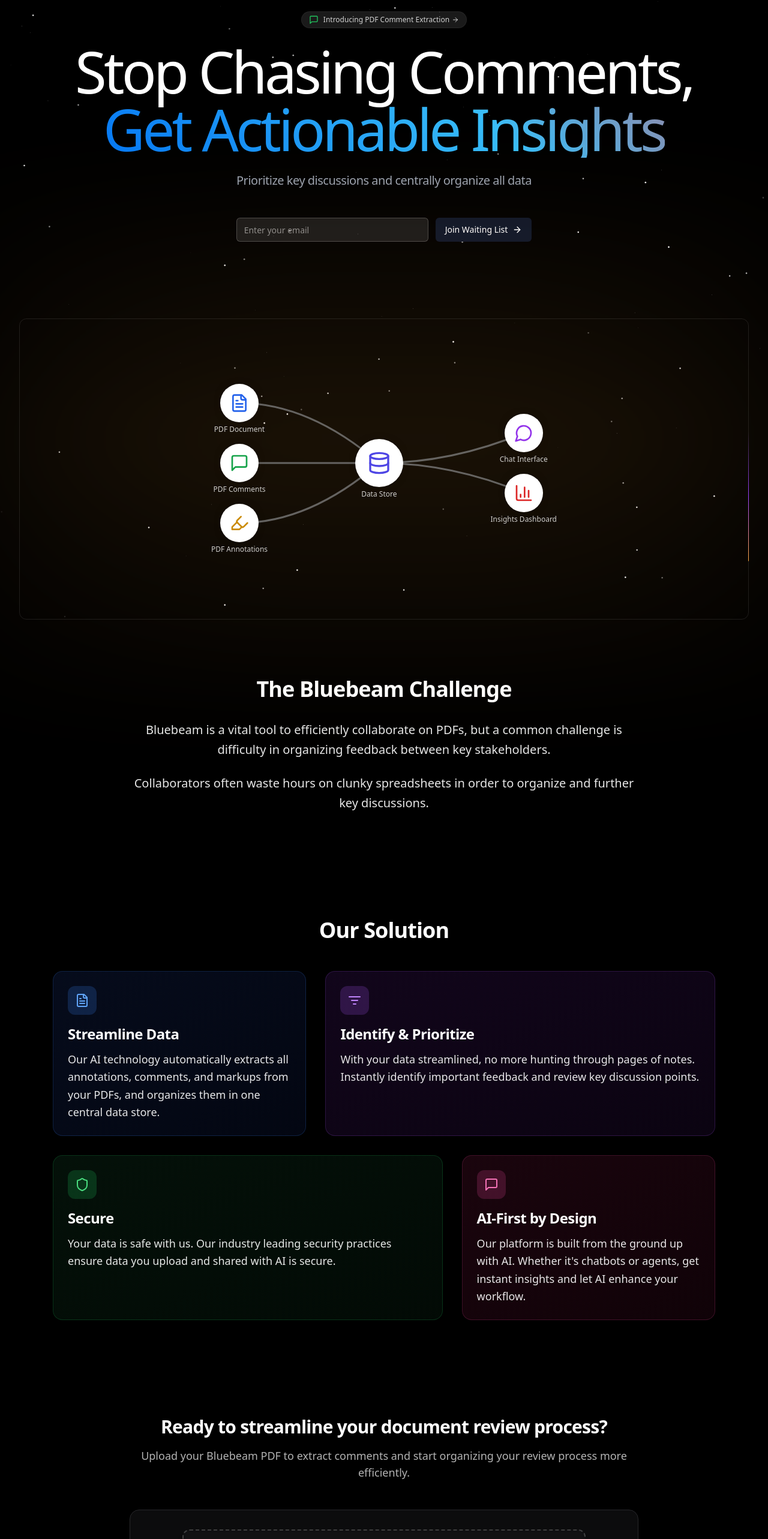
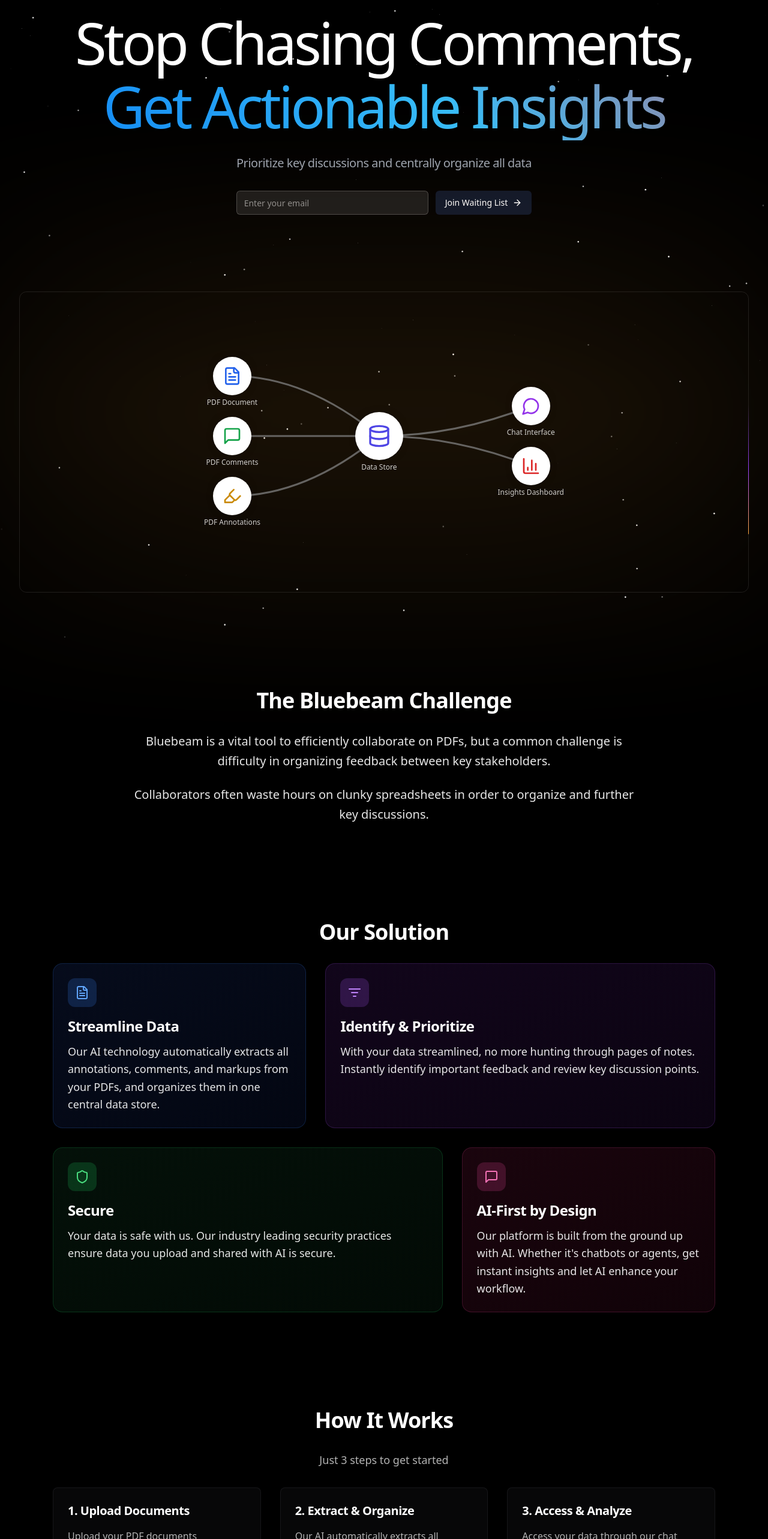
Before and after one commit to mannyyang/docubeam, a React (Vite) app: page / in a window 1280 px wide. Shown: the part 173-2739 px from the top of the page at 60% size. Built offline with nearby package versions, Linux system fonts and the light colour scheme.

Commit message:
main home page done

```diff
--- a/src/components/magicui/aurora-text.tsx
+++ b/src/components/magicui/aurora-text.tsx
@@ -18,7 +18,7 @@
 }: AuroraTextProps) {
   return (
     <motion.div
-      className={cn("inline-block", className)}
+      className={cn("block", className)}
       animate={{
         backgroundPosition: ["0% 0%", "100% 100%", "0% 0%"],
       }}
--- a/src/components/sections/CtaSection.tsx
+++ b/src/components/sections/CtaSection.tsx
@@ -1,26 +1,42 @@
-import { PDFUpload } from "@/components/pdf/pdf-upload";
+import { Input } from "@/components/ui/input";
+import { Button } from "@/components/ui/button";
+import { useState } from "react";
 
 interface CtaSectionProps {
-  onUploadComplete: (file: File) => Promise<void>;
+  onJoinWaitlist?: (email: string) => Promise<void>;
 }
 
-export function CtaSection({ onUploadComplete }: CtaSectionProps) {
+export function CtaSection({ onJoinWaitlist }: CtaSectionProps) {
+  const [email, setEmail] = useState("");
+
+  const handleSubmit = async (e: React.FormEvent) => {
+    e.preventDefault();
+    if (email && onJoinWaitlist) {
+      await onJoinWaitlist(email);
+      setEmail("");
+    }
+  };
   return (
-    <div id="upload-section" className="bg-black py-20">
+    <div id="waitlist-section" className="bg-black pt-20 pb-32">
       <div className="max-w-4xl mx-auto px-6 text-center">
-        <h2 className="text-3xl font-bold mb-4 text-white">
-          Ready to streamline your document review process?
+        <h2 className="text-3xl md:text-4xl font-bold mb-8 text-white">
+          Be the first to experience our PDF review solution
         </h2>
-        <p className="text-white/70 mb-12 text-lg">
-          Upload your Bluebeam PDF to extract comments and start organizing
-          your review process more efficiently.
-        </p>
 
         <div className="bg-zinc-900/50 backdrop-blur-sm border border-zinc-800 rounded-2xl p-8 shadow-xl">
-          <PDFUpload
-            onUploadComplete={onUploadComplete}
-            darkMode={true}
-          />
+          <form onSubmit={handleSubmit} className="flex flex-col sm:flex-row gap-4">
+            <Input
+              type="email"
+              placeholder="Enter your email"
+              value={email}
+              onChange={(e) => setEmail(e.target.value)}
+              required
+              className="flex-grow bg-zinc-800/50 border-zinc-700 text-white placeholder:text-zinc-400"
+            />
+            <Button type="submit" className="bg-blue-600 hover:bg-blue-700 text-white">
+              Join Waitlist
+            </Button>
+          </form>
         </div>
       </div>
     </div>
--- a/src/components/sections/HeroSection.tsx
+++ b/src/components/sections/HeroSection.tsx
@@ -20,12 +20,10 @@
           size={0.3}
         />
       </div>
-      <div className="mx-auto max-w-[80rem] px-6 md:px-8 pt-32 relative z-10">
+      <div className="mx-auto max-w-[80rem] px-6 md:px-8 py-20 relative z-10">
         {/* Small badge/pill with shimmer animation */}
         <div className="backdrop-filter-[12px] inline-flex h-7 items-center justify-between rounded-full border border-white/5 bg-white/10 px-3 text-xs text-white dark:text-white transition-all ease-in hover:cursor-pointer hover:bg-white/20 group gap-1 translate-y-[-1rem] animate-fade-in opacity-0">
-          <p
-            className="mx-auto max-w-md text-white/80 dark:text-white/80 inline-flex items-center justify-center"
-          >
+          <p className="mx-auto max-w-md text-white/80 dark:text-white/80 inline-flex items-center justify-center">
             <MessageSquare className="h-4 w-4 mr-2 text-green-500" />
             <span>Introducing PDF Comment Extraction</span>
             <ArrowRight className="ml-1 size-3 transition-transform duration-300 ease-in-out group-hover:translate-x-0.5" />
@@ -33,19 +31,20 @@
         </div>
 
         {/* Main heading with animation */}
-        <h1 className="py-6 text-5xl font-medium leading-none tracking-tighter text-white text-balance sm:text-6xl md:text-7xl lg:text-8xl translate-y-[-1rem] animate-fade-in opacity-0 [--animation-delay:200ms]">
+        <h1 className="py-6 text-5xl font-medium leading-none tracking-tighter text-white text-balance sm:text-6xl md:text-7xl lg:text-8xl leading-[1.3] translate-y-[-1rem] animate-fade-in opacity-0 [--animation-delay:200ms]">
           <span className="text-white">Stop Chasing Comments,</span>
           <br className="hidden md:block" />
           <AuroraText
+            className="leading-[1.2]"
             colors={["#FF0080", "#7928CA", "#0070F3", "#38bdf8", "#FF4D4D"]}
-            speed={0.7}
+            speed={0.9}
           >
             Get Actionable Insights
           </AuroraText>
         </h1>
 
         {/* Subheading with animation */}
-        <p className="mb-12 text-lg tracking-tight text-gray-400 md:text-xl text-balance translate-y-[-1rem] animate-fade-in opacity-0 [--animation-delay:400ms]">
+        <p className="mb-8 text-lg tracking-tight text-gray-400 md:text-xl text-balance translate-y-[-1rem] animate-fade-in opacity-0 [--animation-delay:400ms]">
           Prioritize key discussions and centrally organize all data
         </p>
 
--- /dev/null
+++ b/src/components/sections/HowItWorksSection.tsx
@@ -0,0 +1,40 @@
+export function HowItWorksSection() {
+  return (
+    <div className="bg-black py-20">
+      <div className="max-w-6xl mx-auto px-6">
+        <h2 className="text-3xl md:text-4xl font-bold mb-8 text-center text-white">
+          How It Works
+        </h2>
+
+        <div className="mb-8 max-w-3xl mx-auto">
+          <p className="text-white/70 text-lg text-center mb-8">
+            Just 3 steps to get started
+          </p>
+        </div>
+
+        <div className="grid grid-cols-1 md:grid-cols-3 gap-8 mt-8">
+          <div className="bg-zinc-900/30 backdrop-blur-sm border border-zinc-800/50 p-6 rounded-lg">
+            <h3 className="text-xl font-semibold mb-4 text-white">1. Upload Documents</h3>
+            <p className="text-white/70">
+              Upload your PDF documents containing comments, annotations, and markups from Bluebeam or other PDF tools.
+            </p>
+          </div>
+
+          <div className="bg-zinc-900/30 backdrop-blur-sm border border-zinc-800/50 p-6 rounded-lg">
+            <h3 className="text-xl font-semibold mb-4 text-white">2. Extract & Organize</h3>
+            <p className="text-white/70">
+              Our AI automatically extracts all comments and annotations, organizing them in a structured database for easy access.
+            </p>
+          </div>
+
+          <div className="bg-zinc-900/30 backdrop-blur-sm border border-zinc-800/50 p-6 rounded-lg">
+            <h3 className="text-xl font-semibold mb-4 text-white">3. Access & Analyze</h3>
+            <p className="text-white/70">
+              Access your data through our chat interface or insights dashboard to quickly find and analyze important feedback.
+            </p>
+          </div>
+        </div>
+      </div>
+    </div>
+  );
+}
--- a/src/components/sections/ProblemSection.tsx
+++ b/src/components/sections/ProblemSection.tsx
@@ -1,6 +1,6 @@
 export function ProblemSection() {
   return (
-    <div className="bg-black py-24">
+    <div className="bg-black py-20">
       <div className="max-w-4xl mx-auto px-6 text-center">
         <h2 className="text-3xl md:text-4xl font-bold mb-8 text-white">
           The Bluebeam Challenge
--- a/src/components/sections/ValuePropositionSection.tsx
+++ b/src/components/sections/ValuePropositionSection.tsx
@@ -5,7 +5,7 @@
   return (
     <div className="bg-black py-20">
       <div className="max-w-6xl mx-auto px-6">
-        <h2 className="text-3xl md:text-4xl font-bold mb-12 text-center text-white">
+        <h2 className="text-3xl md:text-4xl font-bold mb-8 text-center text-white">
           Our Solution
         </h2>
 
--- a/src/components/sections/index.ts
+++ b/src/components/sections/index.ts
@@ -1,4 +1,5 @@
 export * from './HeroSection';
 export * from './ProblemSection';
 export * from './ValuePropositionSection';
+export * from './HowItWorksSection';
 export * from './CtaSection';
--- a/src/components/ui/pipeline.tsx
+++ b/src/components/ui/pipeline.tsx
@@ -22,13 +22,13 @@
       <div
         ref={ref}
         className={cn(
-          "z-10 flex size-16 items-center justify-center rounded-full border-2 border-white/20 bg-white p-3 shadow-[0_0_20px_-12px_rgba(0,0,0,0.8)]",
+          "z-10 flex size-12 sm:size-16 items-center justify-center rounded-full border-2 border-white/20 bg-white p-2 sm:p-3 shadow-[0_0_20px_-12px_rgba(0,0,0,0.8)]",
           className
         )}
       >
         {children}
       </div>
-      {label && <span className="text-xs text-white/80 font-medium">{label}</span>}
+      {label && <span className="text-[10px] sm:text-xs text-white/80 font-medium">{label}</span>}
     </div>
   );
 });
@@ -51,34 +51,34 @@
   return (
     <div
       className={cn(
-        "relative flex h-[500px] w-full items-center justify-center overflow-hidden p-10 bg-transparent",
+        "relative flex h-[400px] sm:h-[500px] w-full items-center justify-center overflow-x-auto overflow-y-hidden p-4 sm:p-10 bg-transparent",
         className,
       )}
       ref={containerRef}
     >
-      <div className="flex size-full max-w-xl flex-row items-stretch justify-between gap-16">
+      <div className="flex min-w-[300px] sm:min-w-[600px] size-full max-w-xl flex-row items-stretch justify-between gap-4 sm:gap-16">
         <div className="flex flex-col justify-center gap-4">
           <Circle ref={div1Ref} label="PDF Document">
-            <FileText className="h-8 w-8 text-blue-600" />
+            <FileText className="h-5 w-5 sm:h-8 sm:w-8 text-blue-600" />
           </Circle>
           <Circle ref={div2Ref} label="PDF Comments">
-            <MessageSquare className="h-8 w-8 text-green-600" />
+            <MessageSquare className="h-5 w-5 sm:h-8 sm:w-8 text-green-600" />
           </Circle>
           <Circle ref={div3Ref} label="PDF Annotations">
-            <Highlighter className="h-8 w-8 text-yellow-600" />
+            <Highlighter className="h-5 w-5 sm:h-8 sm:w-8 text-yellow-600" />
           </Circle>
         </div>
         <div className="flex flex-col justify-center">
-          <Circle ref={div4Ref} className="size-20" label="Data Store">
-            <Database className="h-10 w-10 text-indigo-600" />
+          <Circle ref={div4Ref} className="size-14 sm:size-20" label="Data Store">
+            <Database className="h-6 w-6 sm:h-10 sm:w-10 text-indigo-600" />
           </Circle>
         </div>
         <div className="flex flex-col justify-center gap-4">
           <Circle ref={div5Ref} label="Chat Interface">
-            <MessageCircle className="h-8 w-8 text-purple-600" />
+            <MessageCircle className="h-5 w-5 sm:h-8 sm:w-8 text-purple-600" />
           </Circle>
           <Circle ref={div6Ref} label="Insights Dashboard">
-            <BarChart3 className="h-8 w-8 text-red-600" />
+            <BarChart3 className="h-5 w-5 sm:h-8 sm:w-8 text-red-600" />
           </Circle>
         </div>
       </div>
--- a/src/pages/home-page.tsx
+++ b/src/pages/home-page.tsx
@@ -1,45 +1,32 @@
 import { LandingLayout } from "@/components/layout/landing-layout";
 import { useToast } from "@/hooks/use-toast";
-import { ApiService } from "@/services/api-service";
 import {
   HeroSection,
   ProblemSection,
   ValuePropositionSection,
+  HowItWorksSection,
   CtaSection
 } from "@/components/sections";
 
 export function HomePage() {
   const { toast } = useToast();
 
-  const handleUploadComplete = async (file: File) => {
+  const handleJoinWaitlist = async (email: string) => {
     try {
-      // Upload the document
-      const result = await ApiService.uploadDocument(file);
-
-      if (result.status === "success" && result.data) {
-        toast({
-          title: "Document ready",
-          description: `${file.name} is now ready for chat.`,
-        });
-
-        // Navigate to chat page with the document ID
-        window.history.pushState(
-          {},
-          "",
-          `/chat?documentId=${result.data.documentId}`
-        );
-        window.dispatchEvent(new PopStateEvent("popstate"));
-      } else {
-        throw new Error(result.error || "Upload failed");
-      }
+      // Here you would typically call an API to add the email to your waitlist
+      // For now, we'll just show a success toast
+      toast({
+        title: "Success!",
+        description: `${email} has been added to our waitlist. We'll notify you when we launch!`,
+      });
     } catch (error) {
       toast({
         variant: "destructive",
-        title: "Upload failed",
+        title: "Failed to join waitlist",
         description:
           error instanceof Error
             ? error.message
-            : "Failed to process document. Please try again.",
+            : "Failed to join waitlist. Please try again.",
       });
     }
   };
@@ -49,7 +36,8 @@
       <HeroSection />
       <ProblemSection />
       <ValuePropositionSection />
-      <CtaSection onUploadComplete={handleUploadComplete} />
+      <HowItWorksSection />
+      <CtaSection onJoinWaitlist={handleJoinWaitlist} />
     </LandingLayout>
   );
 }
```
